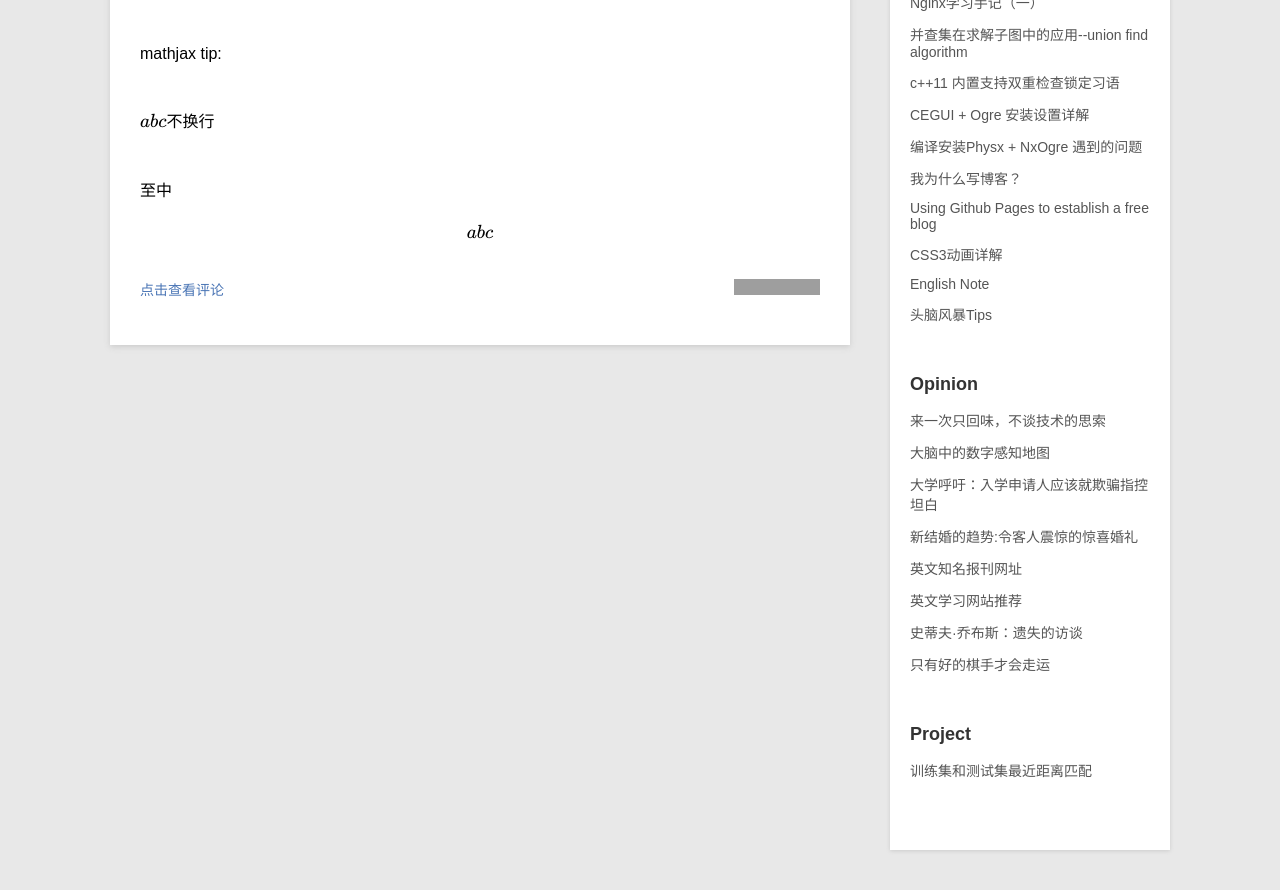
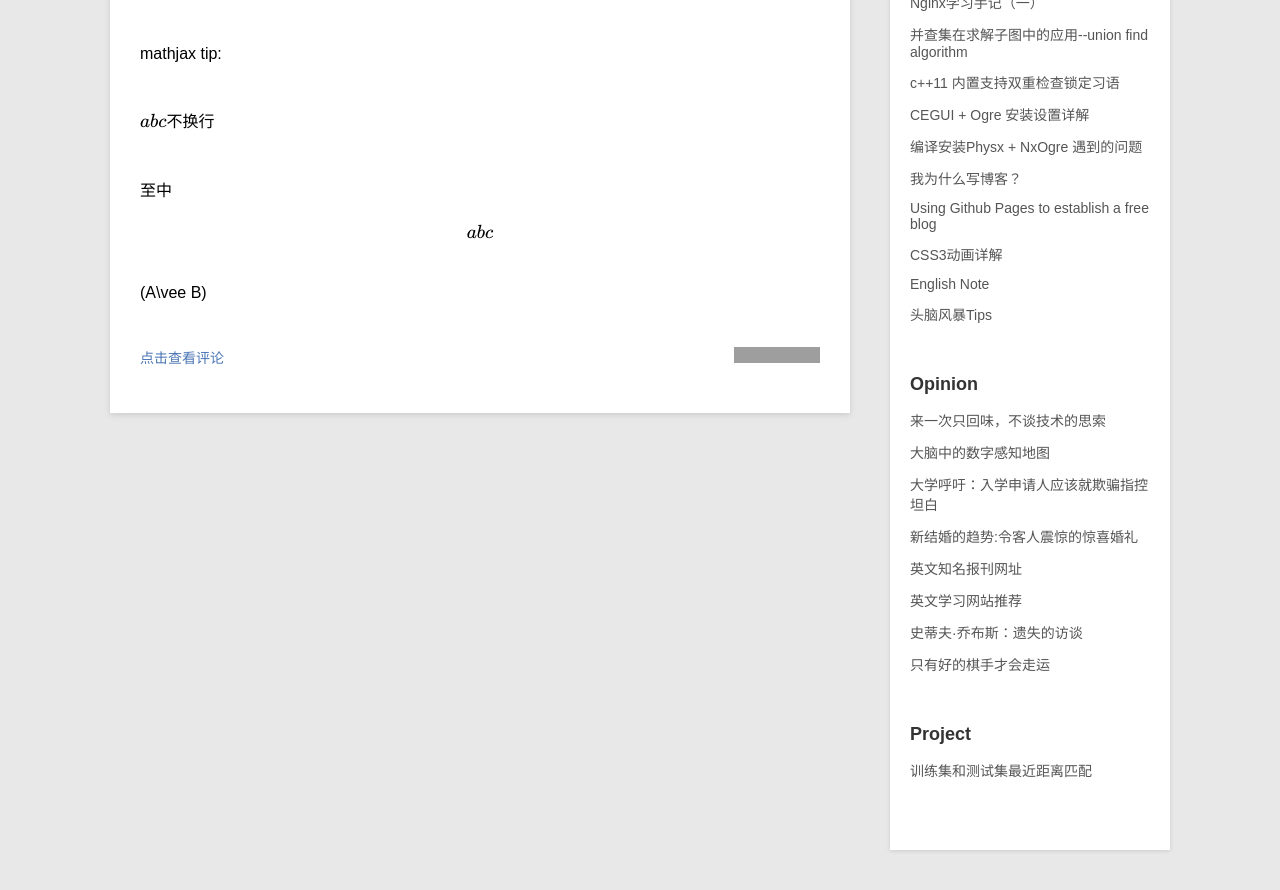
Before and after one commit to swinghu/swinghu.github.com, a Jekyll site: the page built from _posts/blog/2013-12-22-mathjax.md, in a window 1280 px wide and 900 px high, scrolled down 867 px. Shown: the top 890 px of the window. Built offline with Jekyll 4.4.1, drawn with Linux system fonts in a browser that asks for light colours; Markdown is read by kramdown in place of the engine named in the settings; formulas are drawn with MathJax 3; grey boxes are pictures that could not be loaded.

Commit message:
new artical

```diff
--- a/_posts/blog/2013-12-22-mathjax.md
+++ b/_posts/blog/2013-12-22-mathjax.md
@@ -27,3 +27,5 @@ mathjax tip:
 
 至中
 \\[a b c \\]
+
+\(A\vee B\)
```
